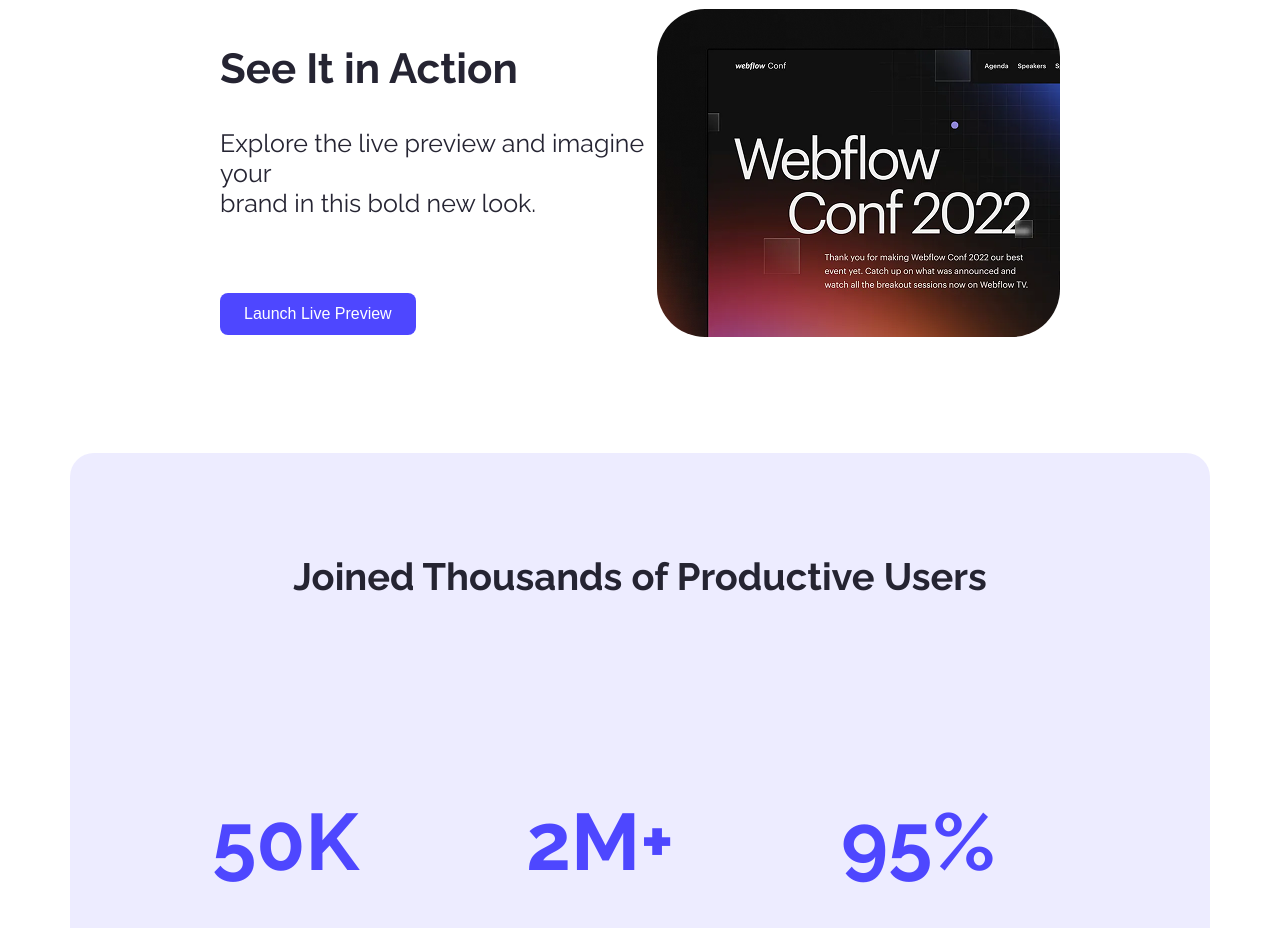
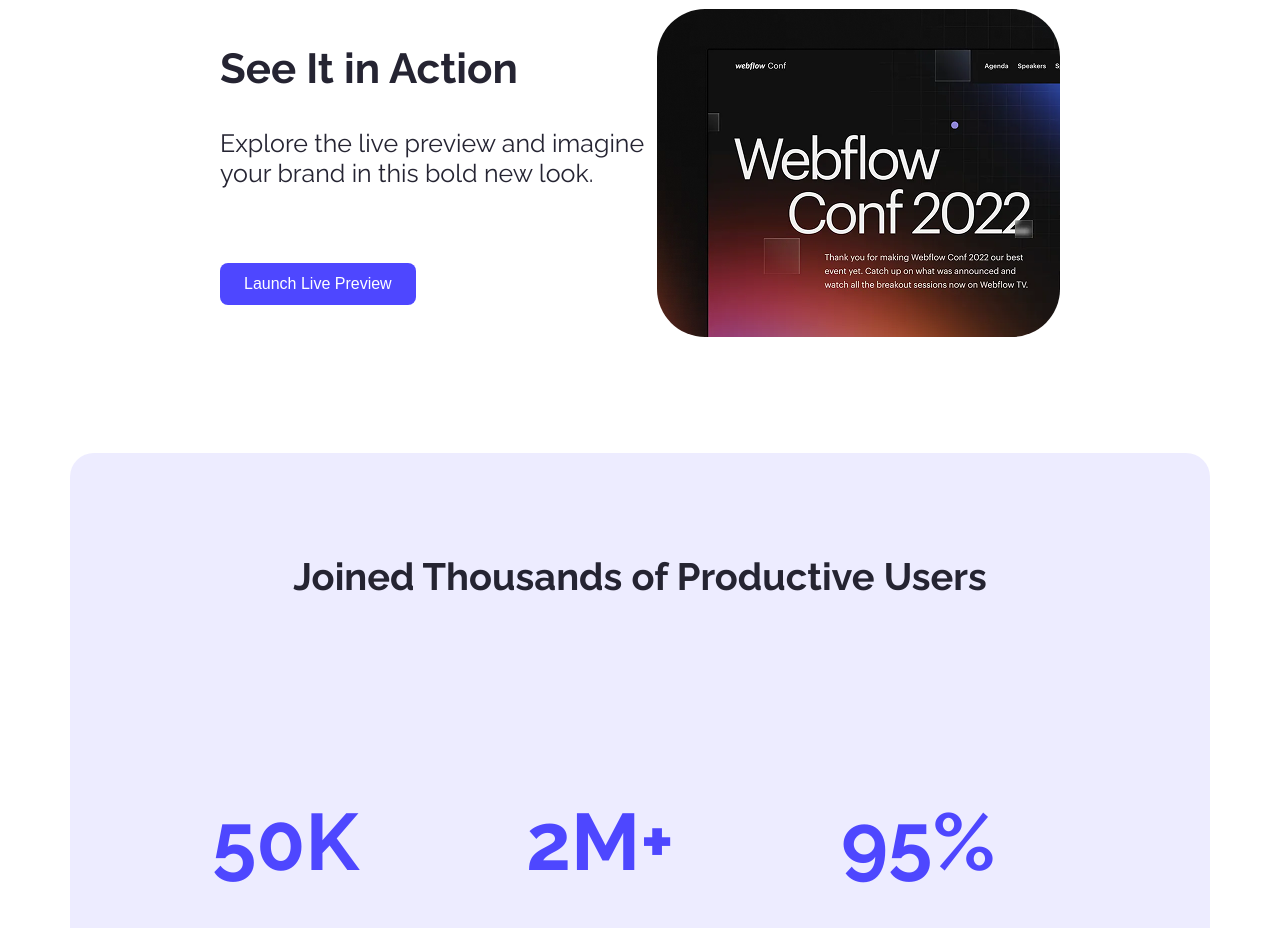
Before and after one commit to sojib215/Frist-assainment, a plain HTML site: page index.html in a window 1280 px wide. Shown: the part 1360-2288 px from the top of the page. Drawn offline with Linux system fonts and the light colour scheme.

Commit message:
fainal tauch

```diff
--- a/index.html
+++ b/index.html
@@ -36,7 +36,7 @@
         <div class="action">
             <div class="action-content">
                 <h2>See It in Action </h2>
-                <p class="action-description">Explore the live preview and imagine your <br> brand in this bold new look.</p>
+                <p class="action-description">Explore the live preview and imagine your brand in this bold new look.</p>
                 <button class="btn">Launch Live Preview</button>
             </div>
             <img src="Assets/wc-mini.png" alt="">
--- a/style.css
+++ b/style.css
@@ -75,6 +75,7 @@
   display: flex;
   justify-content: space-between;
   margin: 116px 150px;
+  justify-content:space-between;
 }
 .action img{
   border-radius: 48px;
```
